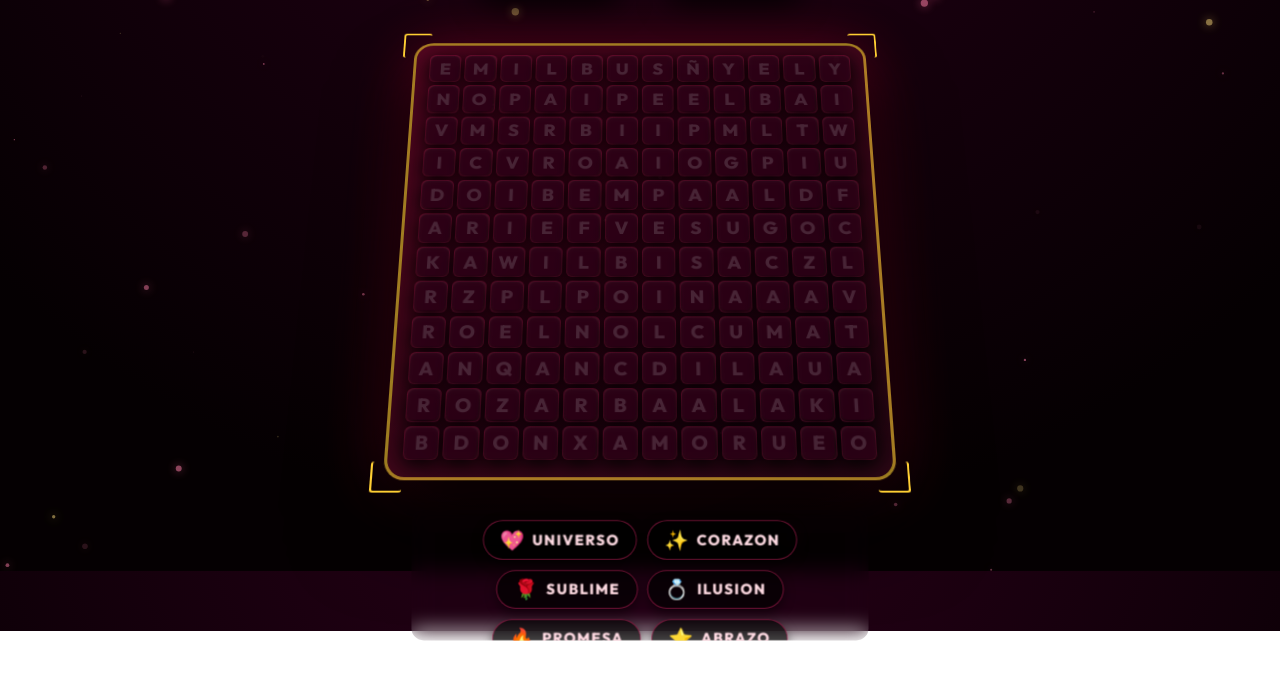
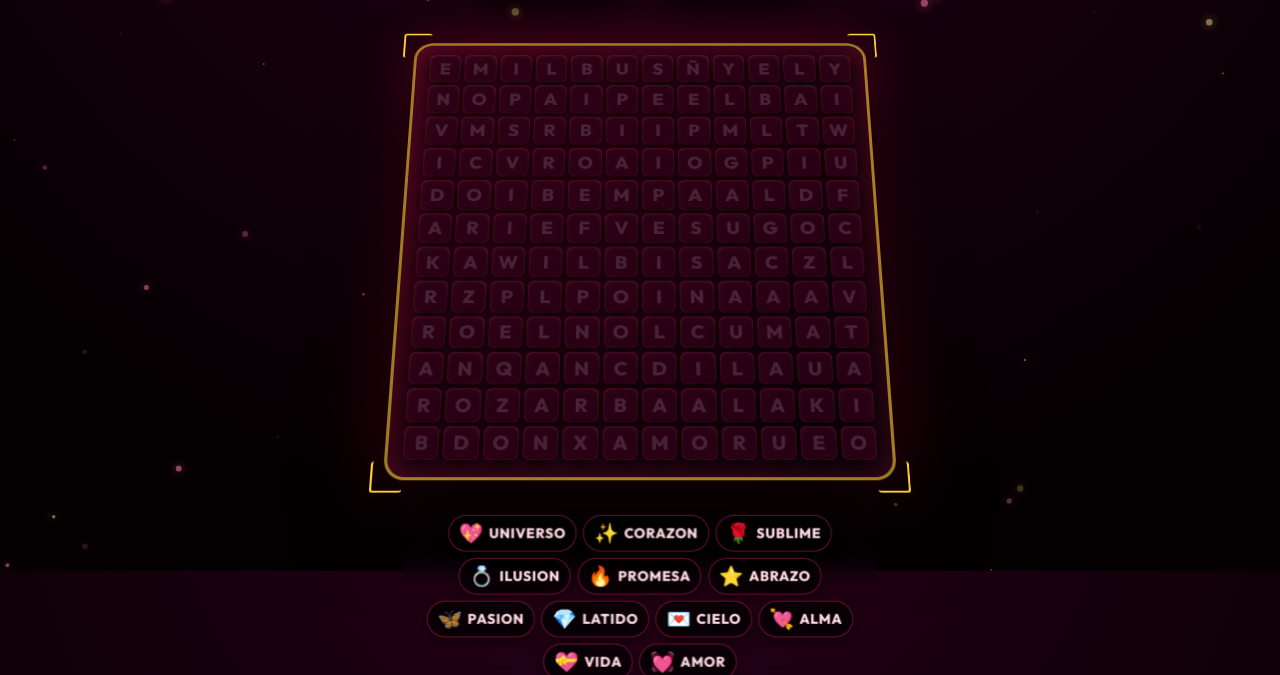
Before and after one commit to gonzalezwerner/teamomiamorx2, a plain HTML site: page index.html in a window 1280 px wide. Shown: the part 229-904 px from the top of the page. Before the commit the page ends 860 px from the top, so only its background shows below. Drawn offline with Linux system fonts and the light colour scheme; a web font is replaced by a local one.

Commit message:
index.html

```diff
--- a/index.html
+++ b/index.html
@@ -219,20 +219,22 @@
 
     /* WORD LIST */
     .words-panel {
-      width: 100%; max-width: 480px; padding: 0 1rem; z-index: 10;
+      width: 100%; max-width: 480px; padding: 0 0.5rem; z-index: 10;
       transform-style: preserve-3d; transform: translateZ(40px);
     }
     #word-list {
-      display: flex; flex-wrap: wrap; gap: 0.6rem; justify-content: center;
-      max-height: 16vh; overflow-y: auto; padding: 10px;
+      display: flex; flex-wrap: wrap; gap: 0.4rem; justify-content: center;
+      max-height: 25vh; overflow-y: auto; padding: 5px;
       border-radius: 12px;
       backdrop-filter: blur(10px);
     }
+    #word-list::-webkit-scrollbar { width: 4px; }
+    #word-list::-webkit-scrollbar-thumb { background: var(--rose); border-radius: 4px; }
     .word-item {
       background: rgba(0, 0, 0, 0.7); border: 1px solid rgba(255,45,120,0.4);
-      border-radius: 30px; padding: 0.4rem 1rem;
-      font-size: clamp(0.7rem, 2.5vw, 0.9rem); font-weight: 700; letter-spacing: 0.1em;
-      color: var(--blush); display: flex; align-items: center; gap: 0.4rem;
+      border-radius: 30px; padding: 0.3rem 0.6rem;
+      font-size: clamp(0.6rem, 2.2vw, 0.85rem); font-weight: 700; letter-spacing: 0.05em;
+      color: var(--blush); display: flex; align-items: center; gap: 0.3rem;
       transition: all 0.5s cubic-bezier(0.175, 0.885, 0.32, 1.275);
       transform-style: preserve-3d; box-shadow: 0 4px 10px rgba(0,0,0,0.5);
     }
```
